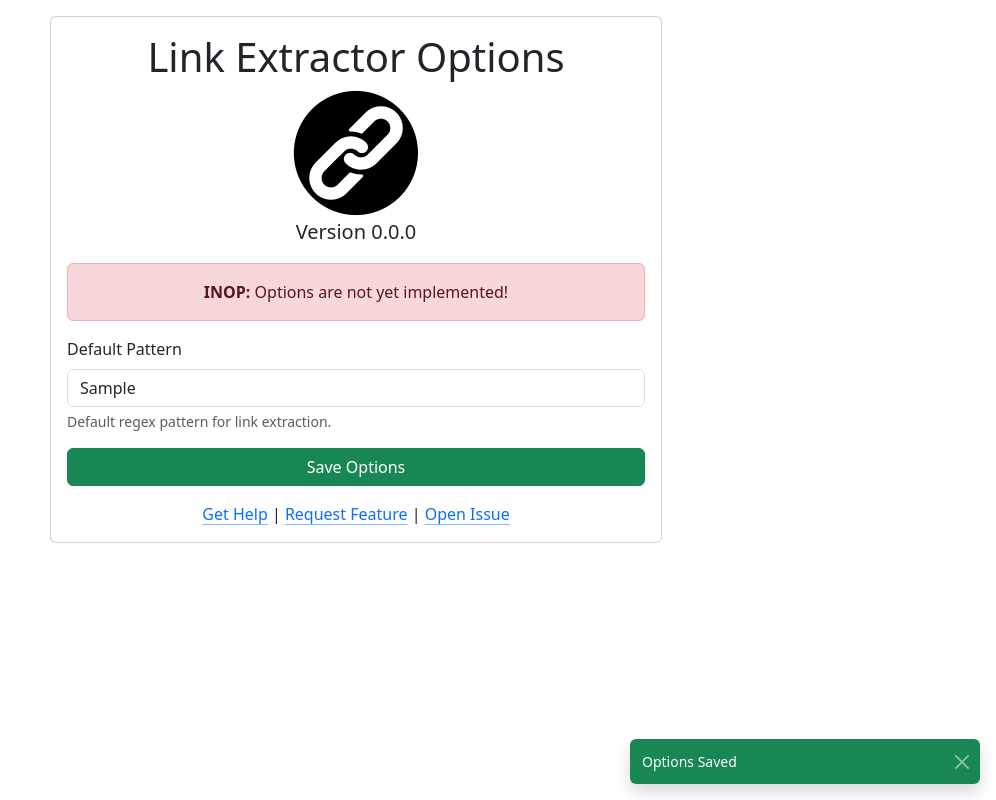
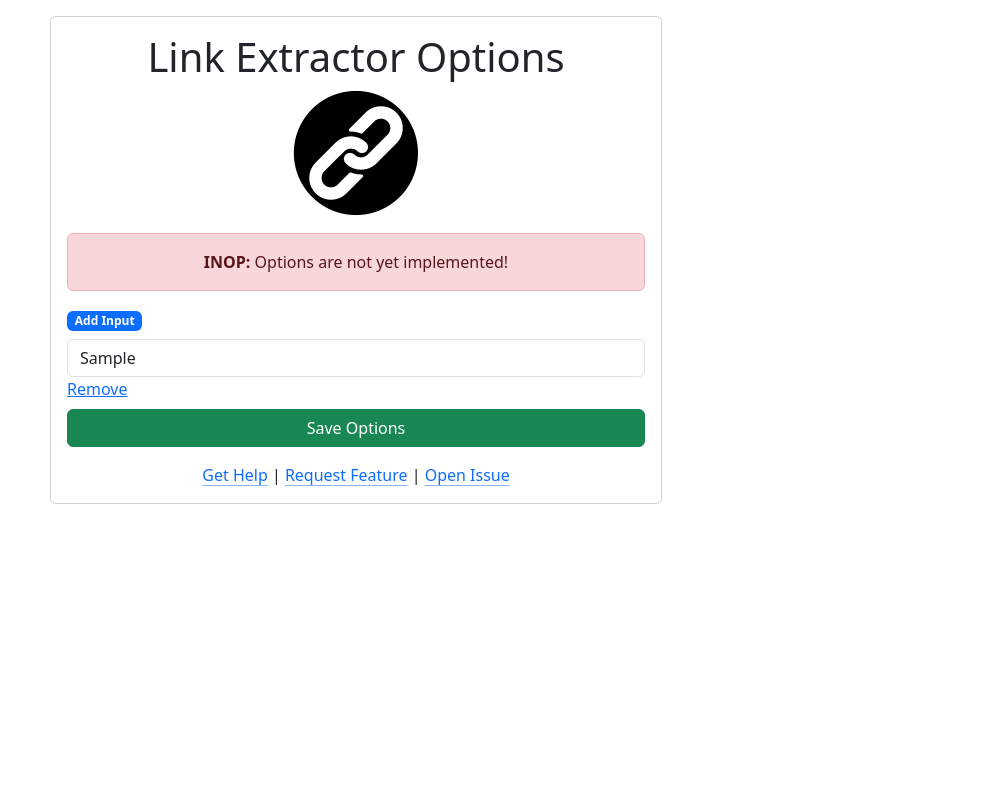
Before and after one commit to cssnr/link-extractor, a browser extension: page src/html/options.html in a window 1280 px wide. Both pictures are taken after typing "Sample" into the empty fields and a click on the button "Save Options". Shown: the whole page, without its empty margins (284-1280 px from the left). Drawn offline with nearby package versions, Linux system fonts and the light colour scheme; some packages are replaced by stand-ins of ours; a script that the page names is missing.

Commit message:
Filter Options

```diff
--- a/src/html/options.html
+++ b/src/html/options.html
@@ -18,12 +18,15 @@
                     <img src="../images/logo128.png" class="img-fluid m-auto d-block" alt="Link Extractor" height="128" width="128">
                     <p class="text-center lead"><span id="version" class=""></span></p>
                     <div class="alert alert-danger text-center" role="alert"><strong>INOP:</strong> Options are not yet implemented!</div>
-                    <form>
-                        <div class="mb-3">
-                            <label for="pattern" class="form-label">Default Pattern</label>
-                            <input type="text" class="form-control" id="pattern" aria-describedby="patternText">
-                            <div id="patternText" class="form-text">Default regex pattern for link extraction.</div>
+                    <span id="add-input" class="badge text-bg-primary" role="button">Add Input</span>
+                    <form id="filters-form" class="">
+                        <div id="filters-inputs" class="my-2">
                         </div>
+<!--                        <div class="mb-3">-->
+<!--                            <label for="pattern" class="form-label">Default Pattern</label>-->
+<!--                            <input type="text" class="form-control" id="pattern" aria-describedby="patternText">-->
+<!--                            <div id="patternText" class="form-text">Default regex pattern for link extraction.</div>-->
+<!--                        </div>-->
                         <button id="submit" type="submit" class="btn btn-success w-100">Save Options</button>
                     </form>
                 </div>
--- a/src/js/options.js
+++ b/src/js/options.js
@@ -1,7 +1,8 @@
 // JS for options.html
 
 document.addEventListener('DOMContentLoaded', initOptions)
-document.querySelector('#submit').addEventListener('click', saveOptions)
+document.getElementById('submit').addEventListener('click', saveOptions)
+document.getElementById('add-input').addEventListener('click', addInputFilter)
 
 /**
  * Options Page Init
@@ -11,9 +12,72 @@ async function initOptions() {
     console.log('initOptions')
     const { pattern } = await chrome.storage.sync.get(['pattern'])
     console.log(`pattern: ${pattern}`)
-    document.getElementById('pattern').value = pattern || ''
-    const manifest = chrome.runtime.getManifest()
-    document.getElementById('version').outerText = `Version ${manifest.version}`
+
+    // TODO: loop through saved patterns and createInputFilter
+
+    // document.getElementById('pattern').value = pattern || ''
+    // const manifest = chrome.runtime.getManifest()
+    // document.getElementById('version').outerText = `Version ${manifest.version}`
+
+    // Array.from(form.elements).forEach((input) => {
+    //     console.log(input)
+    // })
+
+    createInputFilter('0', pattern || '')
+}
+
+/**
+ * Delete Filter Click
+ * @function deleteFilter
+ * @param {MouseEvent} event
+ */
+function deleteInputFilter(event) {
+    event.preventDefault()
+    console.log(event)
+    const inputs = document
+        .getElementById('filters-inputs')
+        .getElementsByTagName('input').length
+    console.log(`inputs: ${inputs}`)
+    if (inputs > 1) {
+        const input = document.getElementById(`filters-${this.dataset.id}`)
+        this.parentNode.removeChild(input)
+        this.parentNode.removeChild(this)
+    }
+}
+
+/**
+ * Delete Filter Click
+ * @function deleteFilter
+ * @param {MouseEvent} event
+ */
+function addInputFilter(event) {
+    event.preventDefault()
+    console.log(event)
+    const el = document.getElementById('filters-inputs')
+    const next = (parseInt(el.lastChild.dataset.id) + 1).toString()
+    createInputFilter(next)
+}
+
+/**
+ * Add Form Input for a Filter
+ * @function createInputFilter
+ * @param {String} number
+ * @param {String} value
+ */
+function createInputFilter(number, value = '') {
+    const el = document.getElementById('filters-inputs')
+    const input = document.createElement('input')
+    input.id = `filters-${number}`
+    input.value = value
+    input.classList.add('form-control')
+    el.appendChild(input)
+    const a = document.createElement('a')
+    a.id = `filters-${number}-remove`
+    a.textContent = 'Remove'
+    a.href = '#'
+    a.dataset.id = number
+    a.addEventListener('click', deleteInputFilter)
+    el.appendChild(a)
 }
 
 /**
@@ -22,6 +86,7 @@ async function initOptions() {
  * @param {MouseEvent} event
  */
 async function saveOptions(event) {
+    // TODO: loop through inputs and save as array
     event.preventDefault()
     console.log('saveOptions')
     const urlInput = document.getElementById('pattern')
--- a/src/js/popup.js
+++ b/src/js/popup.js
@@ -8,6 +8,7 @@ filterInput.focus()
 const buttons = document.querySelectorAll('.popup-click')
 buttons.forEach((el) => el.addEventListener('click', popupClick))
 document.getElementById('filter-form').addEventListener('submit', popupClick)
+// TODO: Add initPopup that generates saved filters for dropdown
 
 document.addEventListener('DOMContentLoaded', function () {
     const manifest = chrome.runtime.getManifest()
```
Also changed, not shown: src/html/popup.html (+11 -1 lines).
